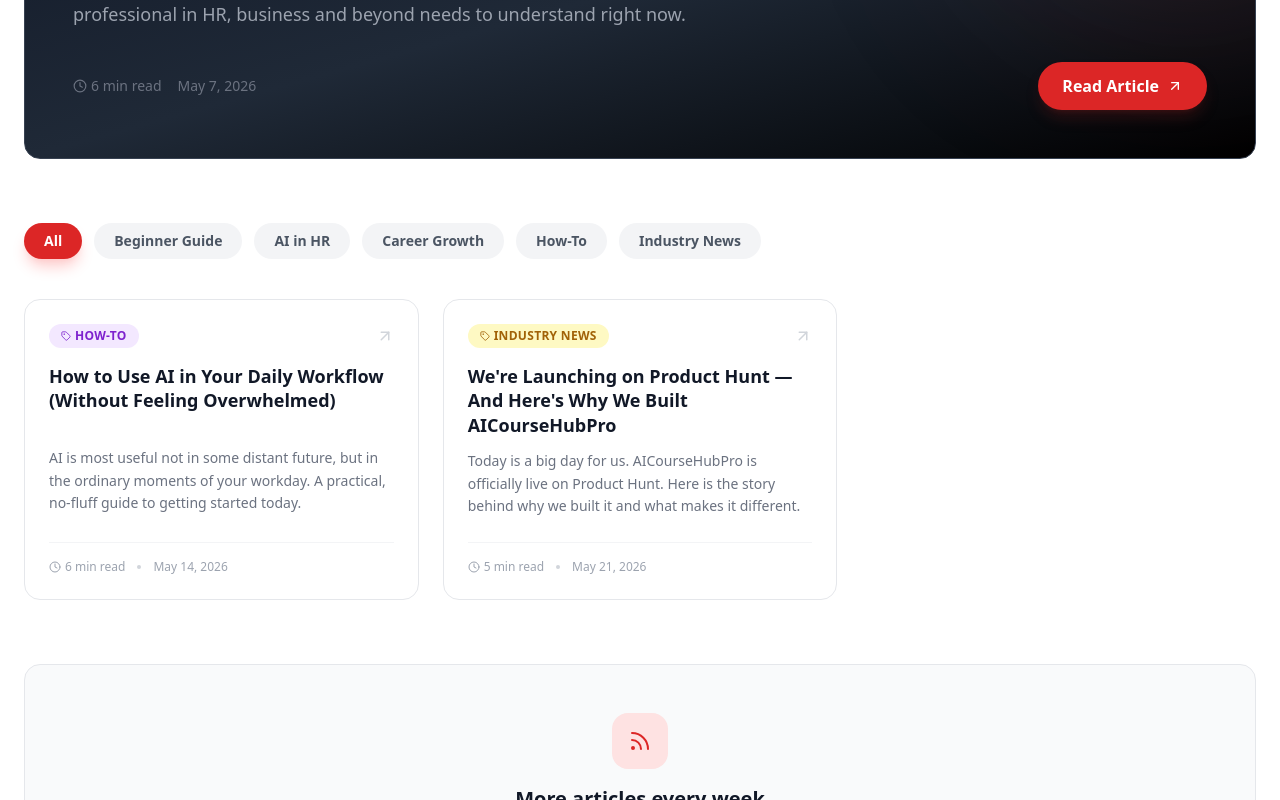
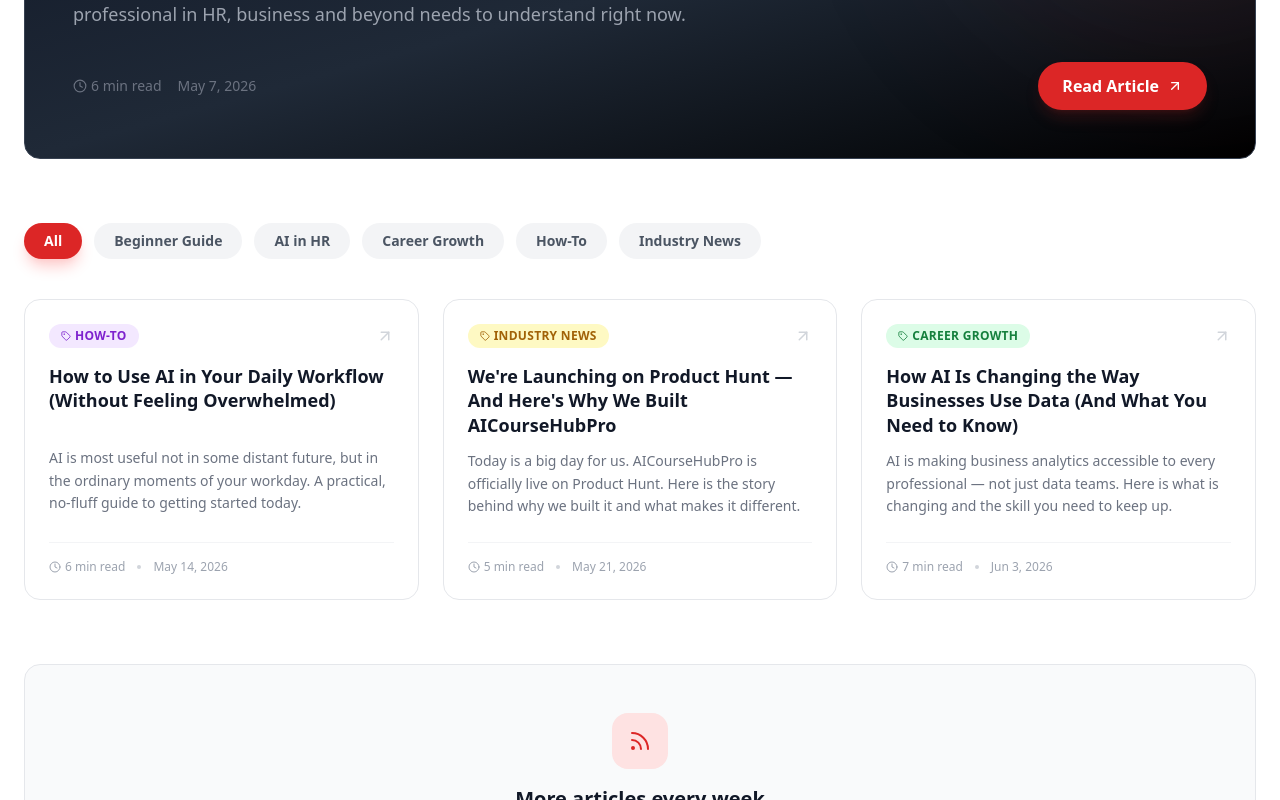
Before and after one commit to shiromys/AICourseHubPro, a React (Vite) app in the folder frontend/: page /blog in a window 1280 px wide. Shown: the part 906-1706 px from the top of the page. Built offline with nearby package versions, Linux system fonts and the light colour scheme; no server answers.

Commit message:
pushing new blog

```diff
--- a/frontend/src/pages/Blog.jsx
+++ b/frontend/src/pages/Blog.jsx
@@ -40,6 +40,16 @@ const articles = [
     readTime: '5 min read',
     date: 'May 21, 2026',
     slug: 'we-re-launching-on-product-hunt-and-here-s-why-we-built-aicoursehubpro',
+    featured: false,
+  },
+  {
+    id: 4,
+    title: 'How AI Is Changing the Way Businesses Use Data (And What You Need to Know)',
+    excerpt: 'AI is making business analytics accessible to every professional — not just data teams. Here is what is changing and the skill you need to keep up.',
+    category: 'Career Growth',
+    readTime: '7 min read',
+    date: 'Jun 3, 2026',
+    slug: 'how-ai-is-changing-business-data-analytics',
     featured: false,
   },
   // ── Add new articles below this line ──────
```
